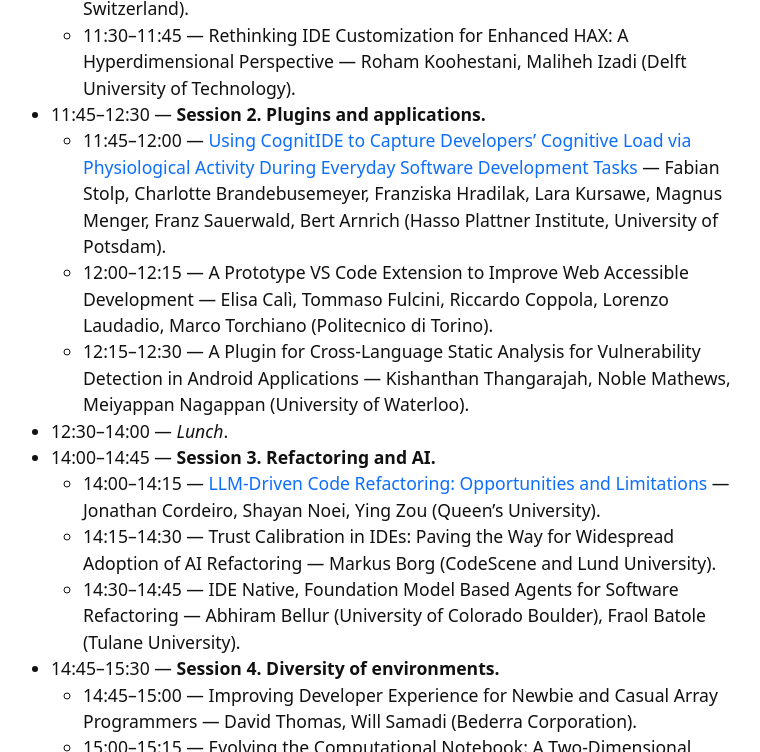
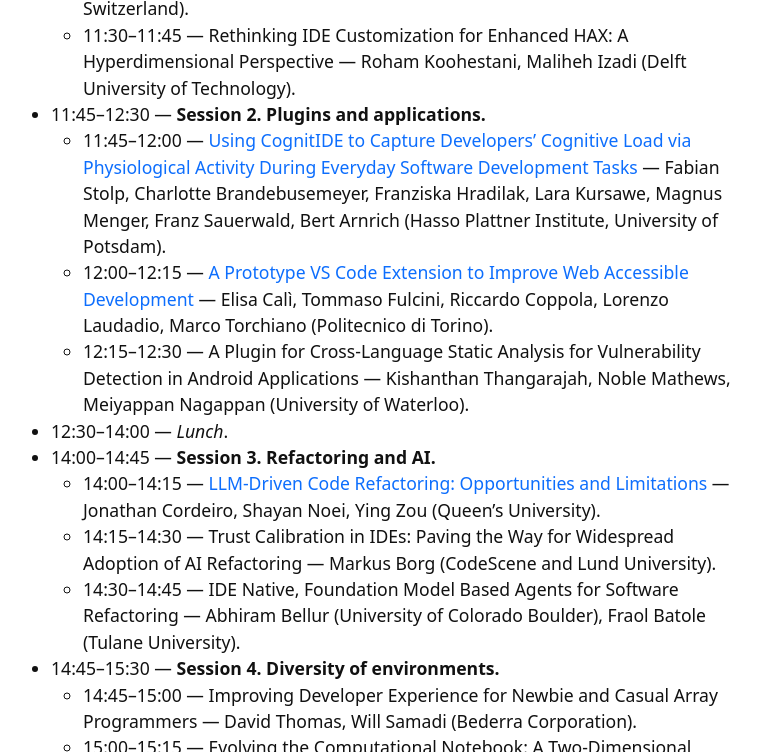
Before and after one commit to ide-workshop/ide-workshop.github.io, a Jekyll site: the page built from index.md, in a window 1280 px wide and 900 px high, scrolled down 1338 px, cut to the strip 0-752 px from the top of the window. Shown: the whole strip, without its empty margins (258-1018 px from the left). Built offline with Jekyll 4.4.1, drawn with Linux system fonts in a browser that asks for light colours; some of the changed lines change nothing that is shown.

Commit message:
Added a pre-print

```diff
--- a/index.md
+++ b/index.md
@@ -32,7 +32,7 @@ layout: page
   * 11:30–11:45 — Rethinking IDE Customization for Enhanced HAX: A Hyperdimensional Perspective — Roham Koohestani, Maliheh Izadi (Delft University of Technology).
 * 11:45–12:30 — **Session 2. Plugins and applications.**
     * 11:45–12:00 — [Using CognitIDE to Capture Developers’ Cognitive Load via Physiological Activity During Everyday Software Development Tasks](https://arxiv.org/abs/2503.03537) — Fabian Stolp, Charlotte Brandebusemeyer, Franziska Hradilak, Lara Kursawe, Magnus Menger, Franz Sauerwald, Bert Arnrich (Hasso Plattner Institute, University of Potsdam).
-    * 12:00–12:15 — A Prototype VS Code Extension to Improve Web Accessible Development — Elisa Calì, Tommaso Fulcini, Riccardo Coppola, Lorenzo Laudadio, Marco Torchiano (Politecnico di Torino).
+    * 12:00–12:15 — [A Prototype VS Code Extension to Improve Web Accessible Development](https://arxiv.org/abs/2503.09673) — Elisa Calì, Tommaso Fulcini, Riccardo Coppola, Lorenzo Laudadio, Marco Torchiano (Politecnico di Torino).
     * 12:15–12:30 — A Plugin for Cross-Language Static Analysis for Vulnerability Detection in Android Applications — Kishanthan Thangarajah, Noble Mathews, Meiyappan Nagappan (University of Waterloo).
 * 12:30–14:00 — _Lunch_.
 * 14:00–14:45 — **Session 3. Refactoring and AI.**
@@ -51,7 +51,7 @@ layout: page
 ## Accepted papers
 
 * [**In-IDE Programming Courses: Learning Software Development in a Real-World Setting**](https://arxiv.org/abs/2501.17747) — Anastasiia Birillo, Ilya Vlasov (JetBrains Research), Katsiaryna Dzialets (JetBrains), Hieke Keuning (Utrecht University), Timofey Bryksin (JetBrains Research).
-* **A Prototype VS Code Extension to Improve Web Accessible Development** — Elisa Calì, Tommaso Fulcini, Riccardo Coppola, Lorenzo Laudadio, Marco Torchiano (Politecnico di Torino).
+* [**A Prototype VS Code Extension to Improve Web Accessible Development**](https://arxiv.org/abs/2503.09673) — Elisa Calì, Tommaso Fulcini, Riccardo Coppola, Lorenzo Laudadio, Marco Torchiano (Politecnico di Torino).
 * [**Using CognitIDE to Capture Developers’ Cognitive Load via Physiological Activity During Everyday Software Development Tasks**](https://arxiv.org/abs/2503.03537) — Fabian Stolp, Charlotte Brandebusemeyer, Franziska Hradilak, Lara Kursawe, Magnus Menger, Franz Sauerwald, Bert Arnrich (Hasso Plattner Institute, University of Potsdam).
 * **Evolving the Computational Notebook: A Two-Dimensional Canvas for Enhanced Human-AI Interaction** — Konstantin Grotov, Dmitry Botov (Neapolis University Paphos).
 * [**Enhancing Block Composition: The Role of Category Highlighting in Block-Based Environments**](https://maveme.github.io/assets/pdfs/IDE25_CategoryHighlighting.pdf) — Niels Kok, Mauricio Verano Merino (Vrije Universiteit Amsterdam).
```
